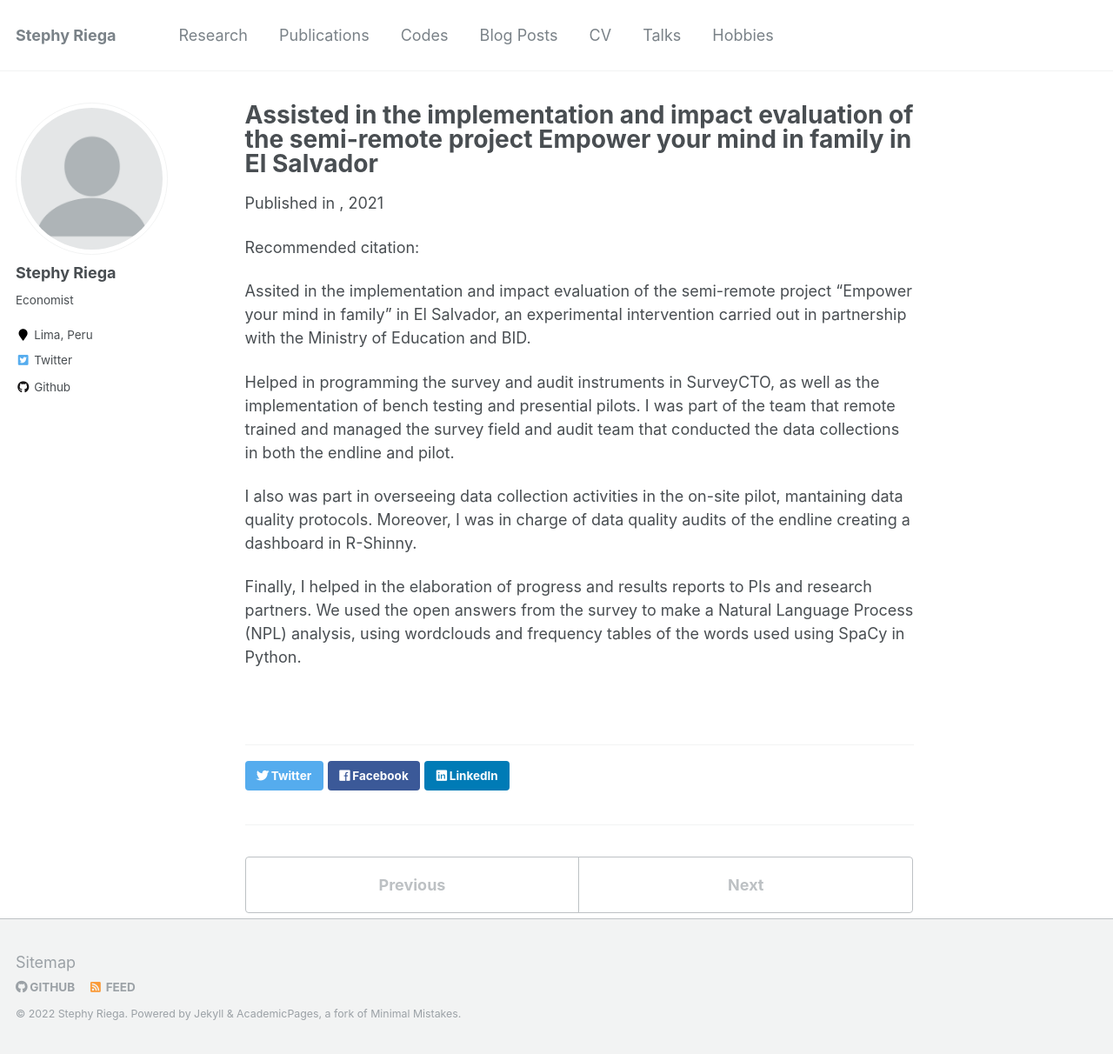
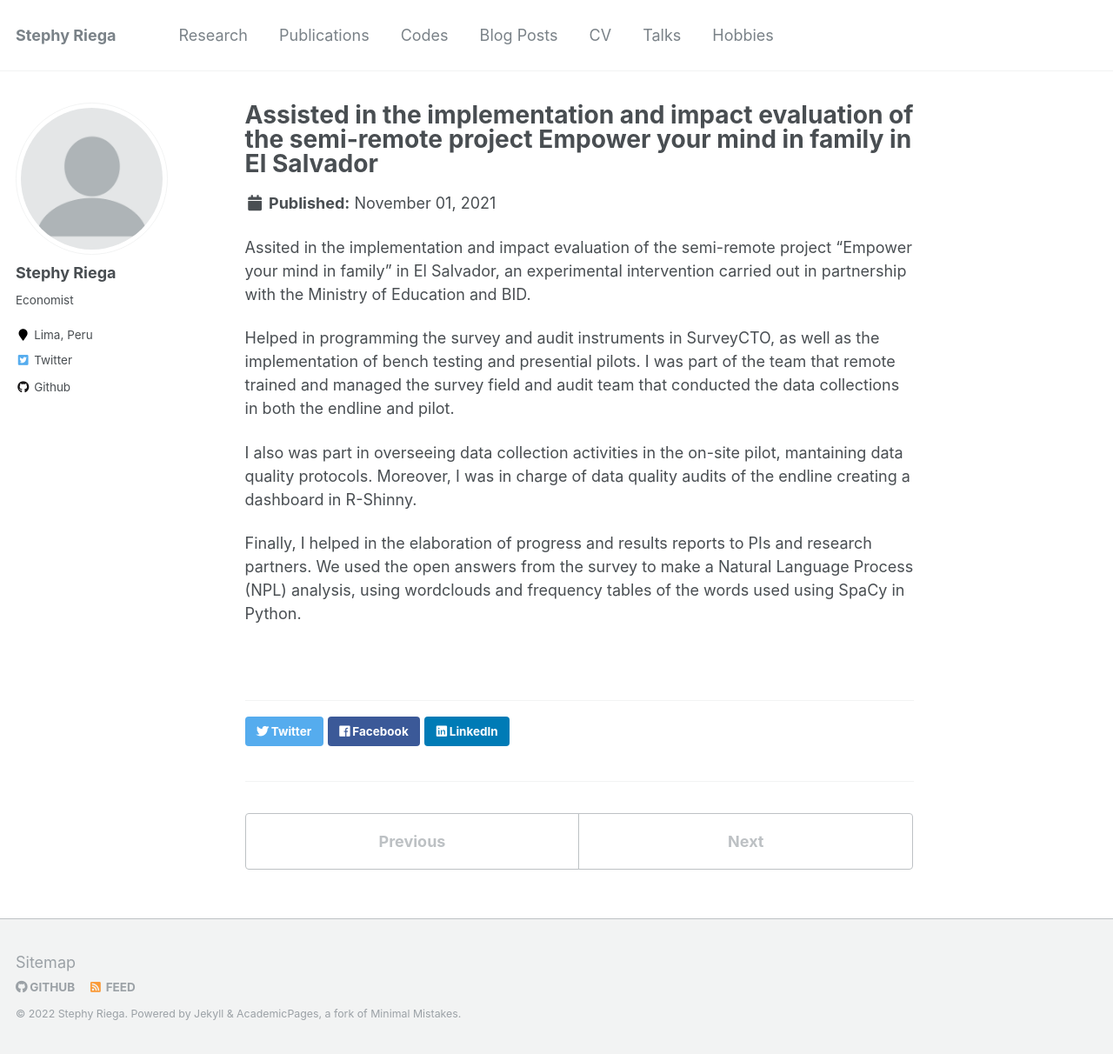
Before and after one commit to stephyriega/stephyriega.github.io, a Jekyll site: the page built from _publications/2021-11-01-i-1.md, in a window 1280 px wide and 1212 px high. Shown: the whole window at 87% size. Built offline with Jekyll 4.4.1, drawn with Linux system fonts in a browser that asks for light colours; some of the changed lines change nothing that is shown.

Commit message:
Update 2021-11-01-i-1.md

```diff
--- a/_publications/2021-11-01-i-1.md
+++ b/_publications/2021-11-01-i-1.md
@@ -3,10 +3,10 @@ title: "Assisted in the implementation and impact evaluation of the semi-remote
 collection: publications
 permalink: /publication/2021-11-01-i-1
 excerpt: 'While working as a research intern at IPA'
-date: 2021-11-01
-venue: ''
-paperurl: ''
-citation: ''
+#date: 2021-11-01
+#venue: ''
+#paperurl: ''
+#citation: ''
 ---
 
 Assited in the implementation and impact evaluation of the semi-remote project "Empower your mind in family" in El Salvador, an experimental intervention carried out in partnership with the Ministry of Education and BID.
```
